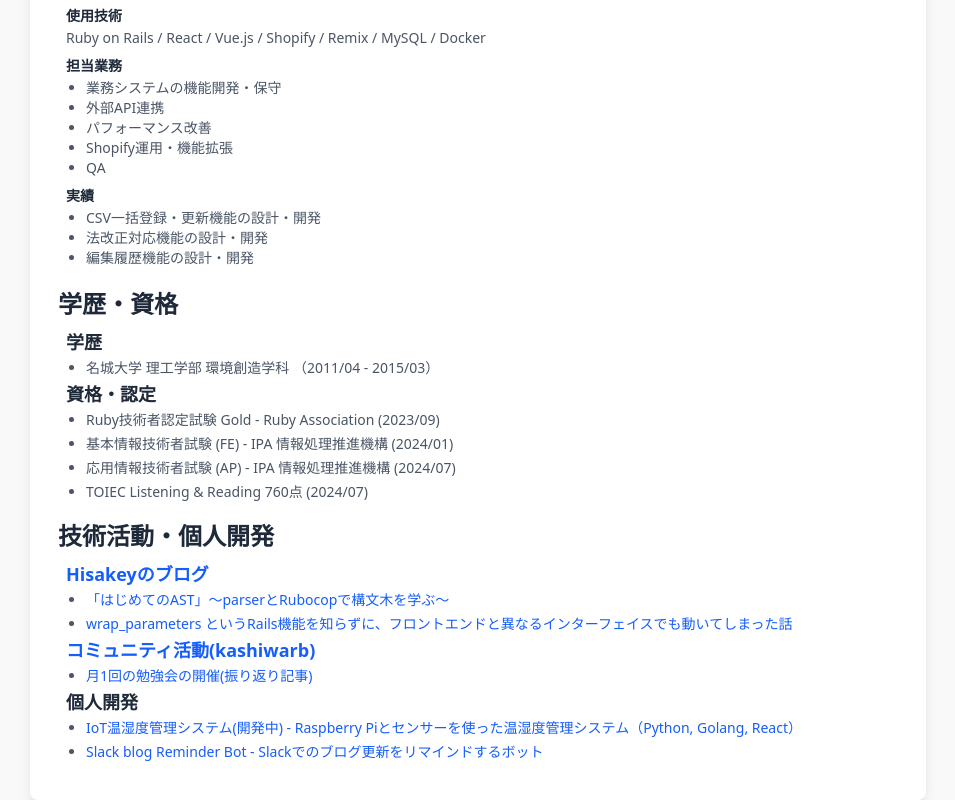
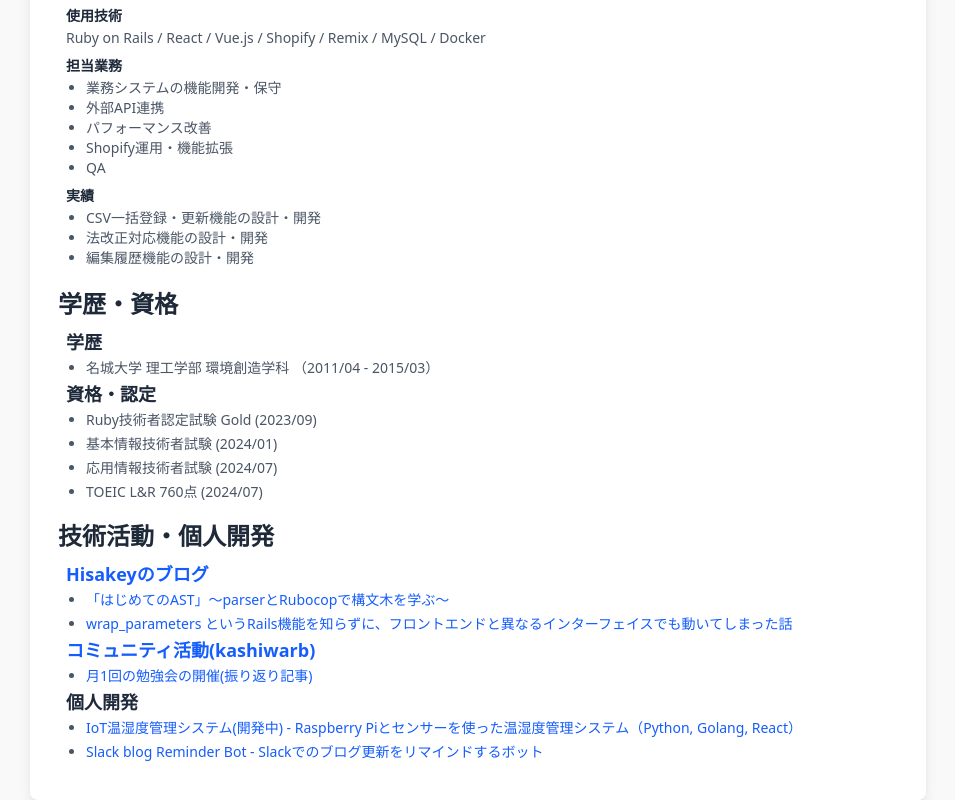
Before and after one commit to tomitahisaki/tomitahisaki.github.io, a React (Vite) app: page / in a window 1280 px wide. Shown: the part 852-1652 px from the top of the page, without its empty margins (162-1117 px from the left). Built offline with nearby package versions, Linux system fonts and the light colour scheme.

Commit message:
feat: 文言の修正

```diff
--- a/src/locales/en.ts
+++ b/src/locales/en.ts
@@ -112,10 +112,10 @@ export const enData: ResumeData = {
       {
         name: "Certifications",
         items: [
-          "Ruby Certified Programmer Gold - Ruby Association (September 2023)",
-          "Fundamental Information Technology Engineer (FE) - IPA Information-technology Promotion Agency (January 2024)",
-          "Applied Information Technology Engineer (AP) - IPA Information-technology Promotion Agency (July 2024)",
-          "TOEIC Listening & Reading 760 points (July 2024)"
+          "Ruby Certified Programmer Gold (Sep 2023)",
+          "Fundamental Information Technology Engineer (Jan 2024)",
+          "Applied Information Technology Engineer (Jul 2024)",
+          "TOEIC L&R 760 points (Jul 2024)"
         ]
       }
     ]
--- a/src/locales/ja.ts
+++ b/src/locales/ja.ts
@@ -112,10 +112,10 @@ export const jaData: ResumeData = {
       {
         name: "資格・認定",
         items: [
-          "Ruby技術者認定試験 Gold - Ruby Association (2023/09)",
-          "基本情報技術者試験 (FE) - IPA 情報処理推進機構 (2024/01)",
-          "応用情報技術者試験 (AP) - IPA 情報処理推進機構 (2024/07)",
-          "TOIEC Listening & Reading 760点 (2024/07)",
+          "Ruby技術者認定試験 Gold (2023/09)",
+          "基本情報技術者試験 (2024/01)",
+          "応用情報技術者試験 (2024/07)",
+          "TOEIC L&R 760点 (2024/07)",
         ]
       }
     ]
```
